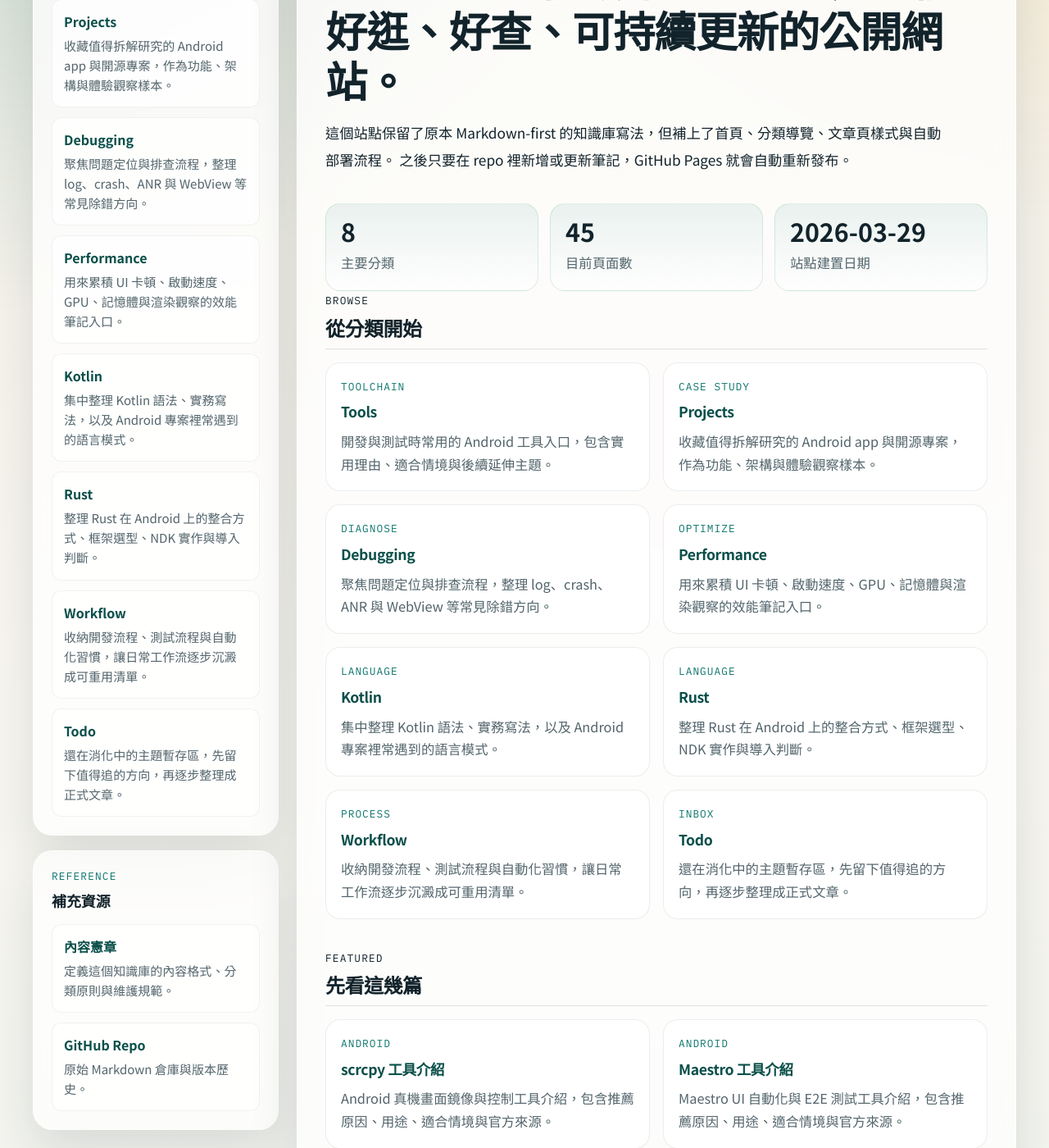
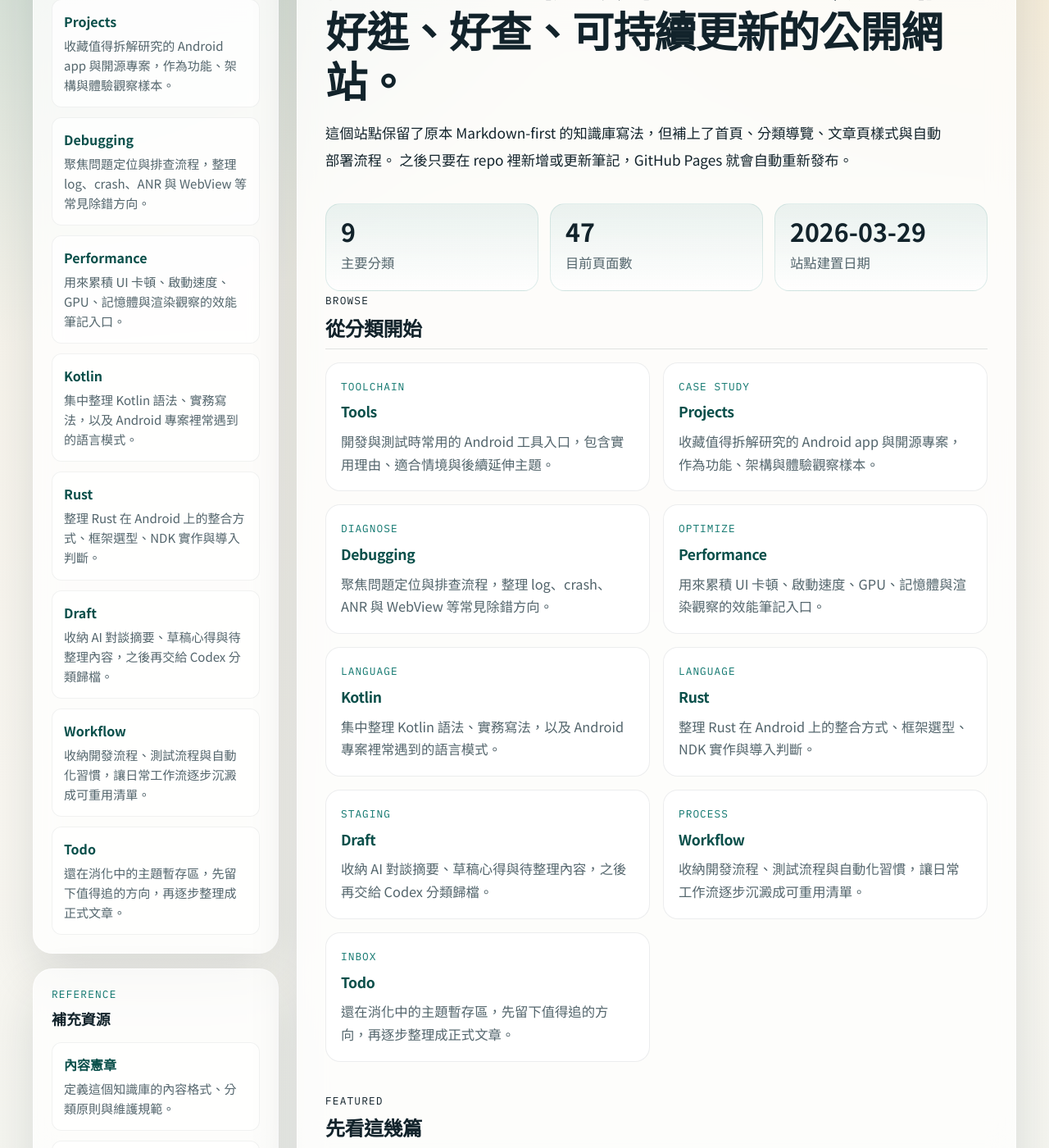
Before and after one commit to icools/android, a Jekyll site: the page built from index.md, in a window 1280 px wide and 1400 px high, scrolled down 396 px. Shown: the whole window at 82% size. Built offline with Jekyll 4.4.1, drawn with Linux system fonts in a browser that asks for light colours.

Commit message:
add: create Draft index and add Draft section to navigation

```diff
--- a/_data/navigation.yml
+++ b/_data/navigation.yml
@@ -13,6 +13,8 @@ primary:
     url: /kotlin/
   - title: Rust
     url: /rust/
+  - title: Draft
+    url: /draft/
   - title: Workflow
     url: /workflow/
   - title: Todo
@@ -43,6 +45,10 @@ library:
     url: /rust/
     kicker: Language
     description: 整理 Rust 在 Android 上的整合方式、框架選型、NDK 實作與導入判斷。
+  - title: Draft
+    url: /draft/
+    kicker: Staging
+    description: 收納 AI 對談摘要、草稿心得與待整理內容，之後再交給 Codex 分類歸檔。
   - title: Workflow
     url: /workflow/
     kicker: Process
--- /dev/null
+++ b/draft.md
@@ -0,0 +1,37 @@
+---
+title: Draft 索引
+tags:
+  - draft
+  - index
+  - ai
+  - workflow
+desc: 收納 AI 對談摘要、整理心得與後續待分類內容的草稿區索引頁。
+author: icools
+date: 2026-03-29
+source: local
+status: active
+---
+
+# Draft
+
+這一頁是我的草稿專區，主要用來快速收納透過 `ChatGPT` 搭配 `work with vscode` 所整理出的對談摘要、重點心得與中間筆記。
+
+我會先用這種比較省 token 的方式，把和 AI 對談後值得留下的內容先壓縮成可閱讀、可回看的草稿，再統一放進 `draft/` 底下，避免想法散落在不同對話或臨時筆記裡。
+
+對我來說，這裡不是正式分類完成的知識庫，而是一個讓對談結果可以先被保存、再被整理的中繼區。
+
+之後我會再透過 `Codex` 幫我做：
+
+- 分類
+- 歸檔
+- 改寫成正式筆記
+- 補上標題、摘要與索引關聯
+- 視情況移動到其他正式分類
+
+這樣做的好處是，我可以先快速把和 AI 對談後的結果整理到草稿區，先保留內容，再把後續的結構化整理工作交給 `Codex` 來接手。
+
+未來如果流程更穩定，這個草稿區也有機會再進一步和 `Obsidian` 串接，讓這些內容可以被同步、瀏覽，甚至透過 `MCP` 方式做更多管理與操作。
+
+## 目前草稿
+
+- [關於我如何使用 Codex 作為工程工作台](draft/about_codex_usage.md) - 記錄我怎麼看待 `Codex`，以及它在工程工作流、文件整理與長流程任務中的角色。
```
Also changed, not shown: draft/android17_ai_app_function.md (added).
